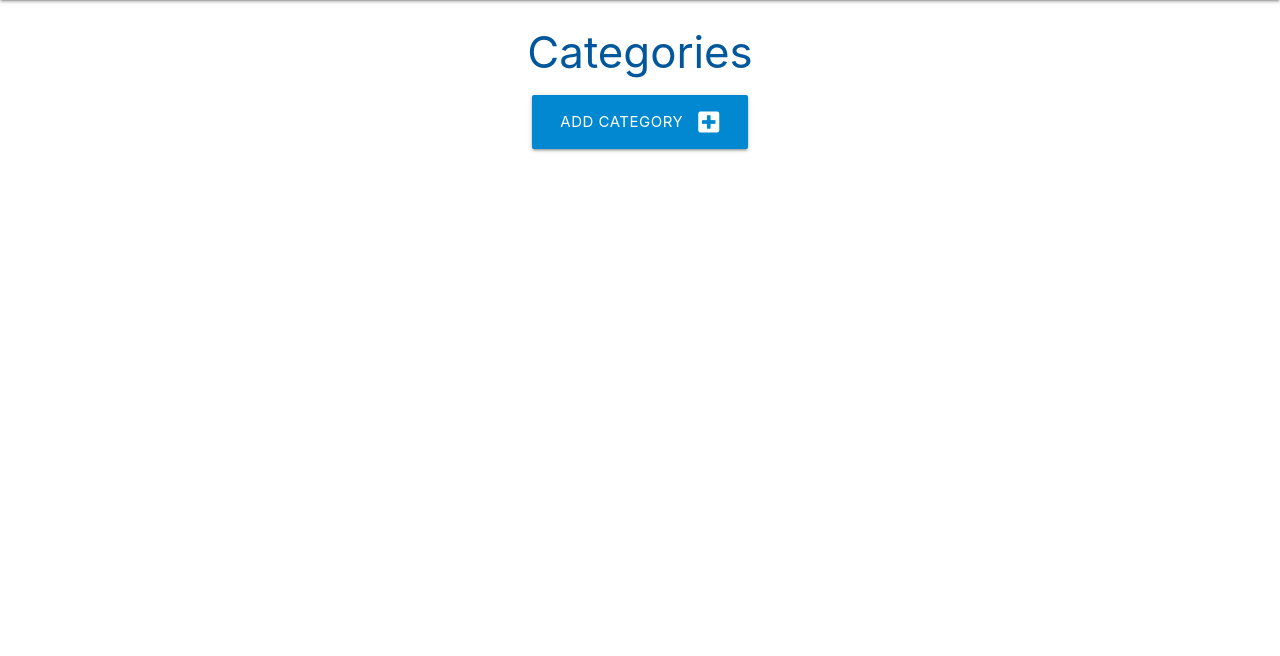
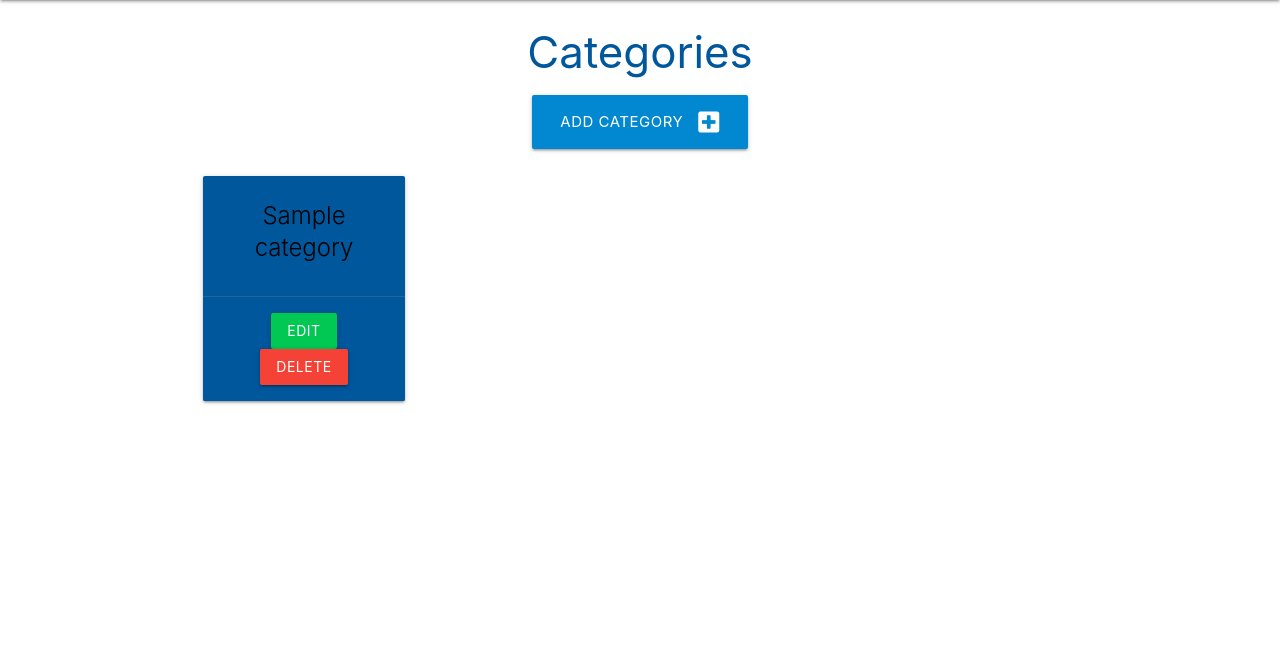
Before and after one commit to Sniffy2019/Hardware-store, a Flask app: template hardware/templates/categories.html in a window 1280 px wide. Shown: the part 64-720 px from the top of the page. Run offline with Flask 3, Linux system fonts and the light colour scheme; the template is opened without the code that fills it: values that come from a table or form of the project are taken from there, others are empty; tables that the repository leaves empty hold one stand-in row (values such as "Sample post").

Commit message:
changes to files

```diff
--- a/hardware/templates/categories.html
+++ b/hardware/templates/categories.html
@@ -11,4 +11,20 @@
     </div>
 </div>
 
+<div class="row">
+    {% for category in categories %}
+    <div class="col s12 m6 l3">
+        <div class="card light-blue darken-4 center-align">
+            <div class="card-content black-text">
+                <span class="card-title">{{ category.category_name }}</span>
+            </div>
+            <div class="card-action">
+                <a href="#" class="btn green accent-4">Edit</a>
+                <a href="#" class="btn red">Delete</a>
+            </div>
+        </div>
+    </div>
+    {% endfor %}
+</div>
+
 {% endblock %}
```
